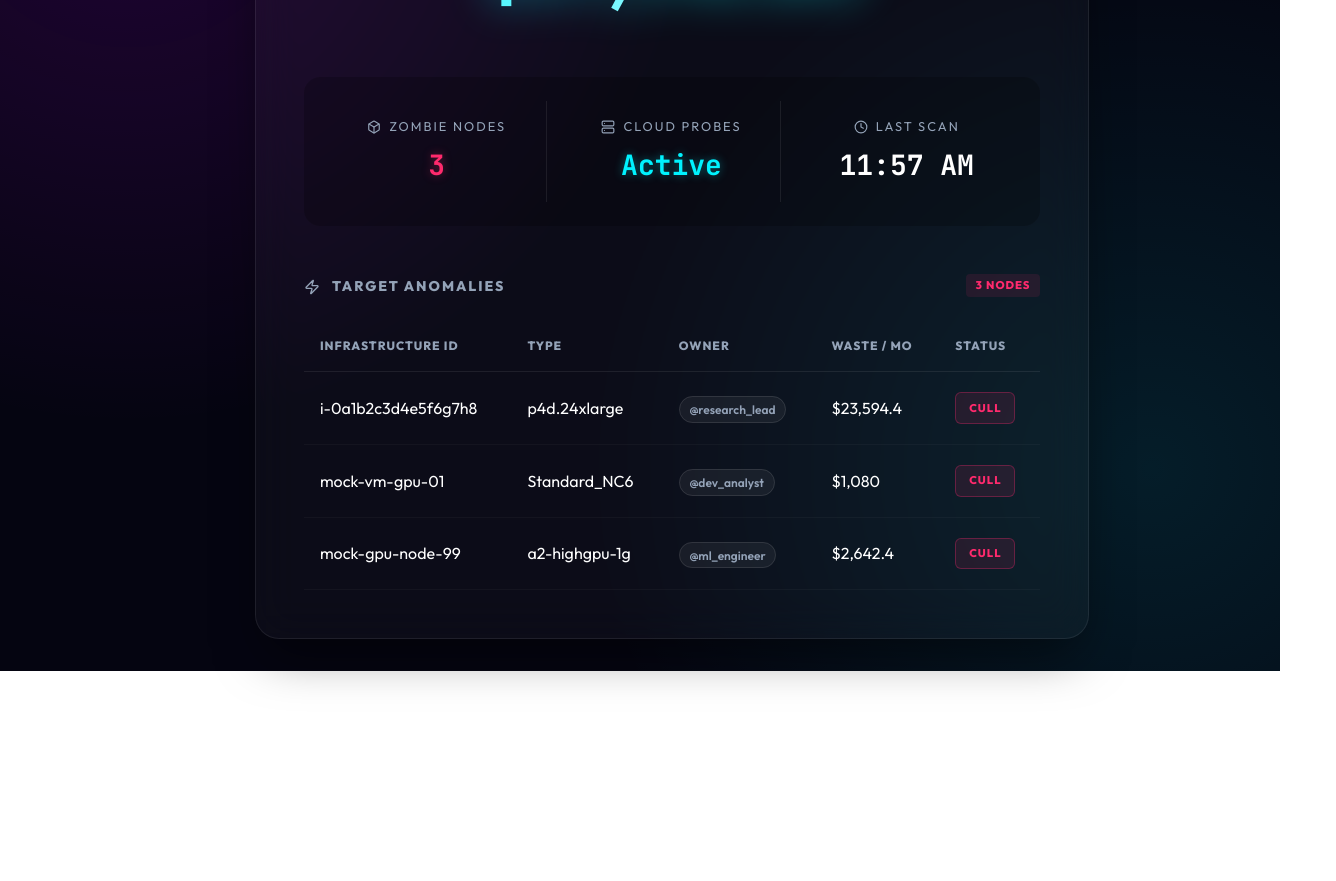
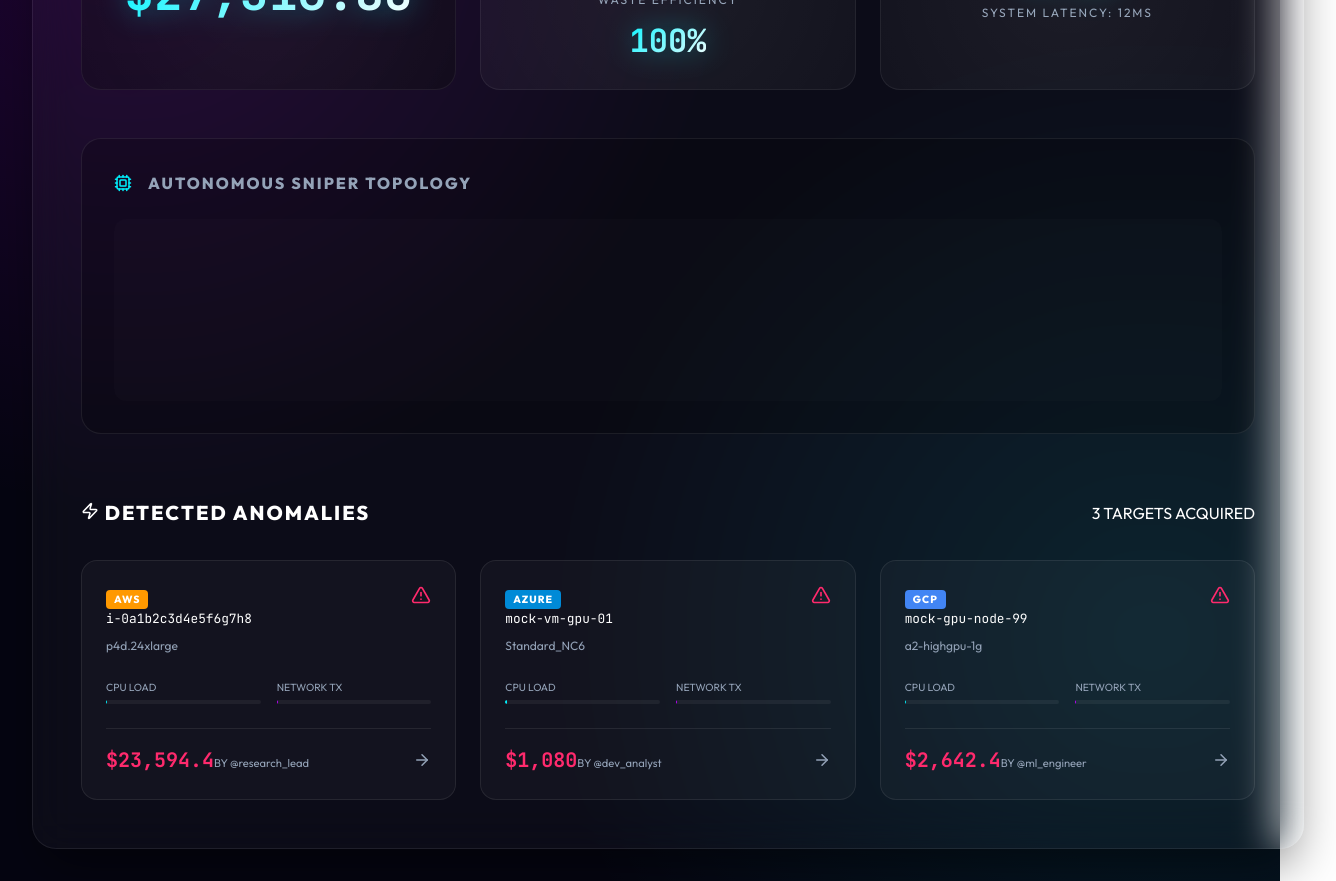
Before and after one commit to daretechie/cloudcull, a React (Vite) app in the folder dashboard/: page / in a window 1280 px wide. Shown: the part 340-1221 px from the top of the page, 1336 px wide, since content can reach past the window. Before the commit the page ends 1011 px from the top, so only its background shows below. Built offline with nearby package versions, Linux system fonts and the light colour scheme.

Commit message:
feat: implement phase 13 executive dashboard with mermaid architecture and card grid

```diff
--- a/dashboard/package.json
+++ b/dashboard/package.json
@@ -12,6 +12,7 @@
   "dependencies": {
     "framer-motion": "^12.29.0",
     "lucide-react": "^0.563.0",
+    "mermaid": "^11.12.2",
     "react": "^19.2.3",
     "react-dom": "^19.2.3"
   },
--- a/dashboard/src/App.css
+++ b/dashboard/src/App.css
@@ -10,6 +10,7 @@
   --text-secondary: #94a3b8;
   --danger: #ff2a6d;
   --success: #05f874;
+  --warning: #f7b731;
 }
 
 body {
@@ -21,9 +22,6 @@ body {
   color: var(--text-primary);
   font-family: 'Outfit', sans-serif;
   min-height: 100vh;
-  display: flex;
-  justify-content: center;
-  align-items: center;
 }
 
 .app-container {
@@ -42,7 +40,7 @@ body {
   box-shadow: 0 25px 50px -12px rgba(0, 0, 0, 0.5);
   padding: 3rem;
   width: 100%;
-  max-width: 1000px;
+  max-width: 1200px;
 }
 
 .dashboard-header {
@@ -55,7 +53,7 @@ body {
 }
 
 .brand-logo {
-  height: 60px;
+  height: 50px;
   filter: drop-shadow(0 0 10px rgba(0, 242, 254, 0.3));
 }
 
@@ -78,195 +76,283 @@ body {
   animation: pulse 2s infinite;
 }
 
-.hero-stats {
-  text-align: center;
+.executive-grid {
+  display: grid;
+  grid-template-columns: repeat(3, 1fr);
+  gap: 1.5rem;
   margin-bottom: 3rem;
 }
 
+.hero-card {
+  background: rgba(0, 0, 0, 0.3);
+  border-radius: 20px;
+  padding: 2rem;
+  border: 1px solid var(--glass-border);
+  position: relative;
+  overflow: hidden;
+  display: flex;
+  flex-direction: column;
+  justify-content: center;
+  align-items: center;
+}
+
+.hero-card::before {
+  content: '';
+  position: absolute;
+  top: -50%;
+  left: -50%;
+  width: 200%;
+  height: 200%;
+  background: radial-gradient(circle, rgba(255,255,255,0.05) 0%, transparent 70%);
+  pointer-events: none;
+}
+
 .hero-label {
-  font-size: 0.875rem;
-  letter-spacing: 3px;
+  font-size: 0.75rem;
+  letter-spacing: 2px;
   color: var(--text-secondary);
   margin-bottom: 0.5rem;
-}
-
-.glowing-text {
-  font-size: 5rem;
-  font-weight: 800;
-  background: linear-gradient(135deg, var(--neon-blue), #fff);
-  background-clip: text;
-  -webkit-background-clip: text;
-  -webkit-text-fill-color: transparent;
-  filter: drop-shadow(0 0 20px rgba(0, 242, 254, 0.4));
-  letter-spacing: -2px;
-}
-
-.secondary-stats {
-  display: grid;
-  grid-template-columns: repeat(3, 1fr);
-  gap: 1rem;
-  margin-bottom: 3rem;
-  background: rgba(0, 0, 0, 0.2);
-  border-radius: 16px;
-  padding: 1.5rem;
-}
-
-.stat-label {
   display: flex;
   align-items: center;
   gap: 0.5rem;
-  font-size: 0.8rem;
+  text-transform: uppercase;
+}
+
+.hero-value {
+  font-size: 3rem;
+  font-weight: 800;
+  font-family: 'JetBrains Mono', monospace;
+  background: linear-gradient(135deg, var(--neon-blue), #fff);
+  -webkit-background-clip: text;
+  -webkit-text-fill-color: transparent;
+  filter: drop-shadow(0 0 15px rgba(0, 242, 254, 0.4));
+}
+
+.stat-card {
+  padding: 1.5rem;
+  background: rgba(255, 255, 255, 0.02);
+}
+
+.stat-card .hero-value {
+  font-size: 2rem;
+}
+
+/* Gauge Styles */
+.gauge-container {
+  width: 80px;
+  height: 80px;
+  margin-bottom: 1rem;
+}
+
+.gauge-svg {
+  transform: rotate(-90deg);
+}
+
+.gauge-bg {
+  fill: none;
+  stroke: rgba(255,255,255,0.05);
+  stroke-width: 8;
+}
+
+.gauge-fill {
+  fill: none;
+  stroke: var(--neon-blue);
+  stroke-width: 8;
+  stroke-linecap: round;
+  transition: stroke-dasharray 1s ease-out;
+}
+
+/* Topology Selection */
+.topology-container {
+  margin-bottom: 4rem;
+  padding: 2rem;
+  background: rgba(0,0,0,0.2);
+  border-radius: 20px;
+  border: 1px solid var(--glass-border);
+}
+
+.topology-header {
+  margin-bottom: 1.5rem;
+  display: flex;
+  align-items: center;
+  gap: 1rem;
+}
+
+.topology-header h3 {
+  margin: 0;
+  font-size: 1rem;
   letter-spacing: 2px;
   color: var(--text-secondary);
-  text-transform: uppercase;
+}
+
+.mermaid-wrapper {
+  background: rgba(255, 255, 255, 0.01);
+  border-radius: 12px;
+  padding: 1rem;
+  display: flex;
+  justify-content: center;
+}
+
+/* Instance Card Grid */
+.cards-section {
+  margin-top: 3rem;
+}
+
+.section-title {
+  display: flex;
+  justify-content: space-between;
+  align-items: center;
+  margin-bottom: 2rem;
+}
+
+.section-title h2 {
+  font-size: 1.25rem;
+  letter-spacing: 2px;
+  margin: 0;
+}
+
+.anomaly-grid {
+  display: grid;
+  grid-template-columns: repeat(auto-fill, minmax(320px, 1fr));
+  gap: 1.5rem;
+}
+
+.anomaly-card {
+  background: rgba(255, 255, 255, 0.03);
+  border: 1px solid var(--glass-border);
+  border-radius: 16px;
+  padding: 1.5rem;
+  transition: all 0.3s cubic-bezier(0.4, 0, 0.2, 1);
+  position: relative;
+  cursor: crosshair;
+}
+
+.anomaly-card:hover {
+  background: rgba(255, 255, 255, 0.06);
+  border-color: var(--neon-blue);
+  transform: translateY(-5px);
+  box-shadow: 0 10px 30px -10px rgba(0, 242, 254, 0.3);
+}
+
+.card-header {
+  display: flex;
+  justify-content: space-between;
+  align-items: flex-start;
+  margin-bottom: 1rem;
+}
+
+.platform-badge {
+  font-size: 0.65rem;
+  font-weight: 800;
+  letter-spacing: 1px;
+  padding: 0.2rem 0.5rem;
+  border-radius: 4px;
+  background: rgba(255, 255, 255, 0.1);
+  color: #fff;
+}
+
+.aws-badge { background: #FF9900; }
+.azure-badge { background: #008AD7; }
+.gcp-badge { background: #4285F4; }
+
+.card-id {
+  font-family: 'JetBrains Mono', monospace;
+  font-size: 0.8rem;
+  color: var(--text-primary);
+  margin-bottom: 0.25rem;
+  display: block;
+}
+
+.card-type {
+  font-size: 0.75rem;
+  color: var(--text-secondary);
+}
+
+.card-metrics {
+  margin: 1.5rem 0;
+  display: flex;
+  gap: 1rem;
+}
+
+.metric-item {
+  flex: 1;
+}
+
+.metric-label {
+  font-size: 0.65rem;
+  color: var(--text-secondary);
+  display: block;
   margin-bottom: 0.25rem;
 }
 
-.stat-item {
-  display: flex;
-  flex-direction: column;
-  align-items: center;
-  gap: 0.25rem;
-  border-right: 1px solid var(--glass-border);
-  padding: 1rem;
-  transition: all 0.3s ease;
-  cursor: pointer;
+.metric-bar-bg {
+  height: 4px;
+  background: rgba(255,255,255,0.05);
+  border-radius: 2px;
+  overflow: hidden;
 }
 
-.stat-item:last-child {
-  border-right: none;
+.metric-bar-fill {
+  height: 100%;
+  background: var(--neon-blue);
+  border-radius: 2px;
+  transition: width 1s ease-out;
 }
 
-.stat-value {
-  font-size: 1.75rem;
+.card-footer {
+  display: flex;
+  justify-content: space-between;
+  align-items: center;
+  border-top: 1px solid var(--glass-border);
+  padding-top: 1rem;
+}
+
+.waste-amount {
+  font-size: 1.25rem;
   font-weight: 700;
+  color: var(--danger);
   font-family: 'JetBrains Mono', monospace;
 }
 
-.text-neon-blue { color: var(--neon-blue); text-shadow: 0 0 10px rgba(0, 242, 254, 0.4); }
-.text-zombie { color: var(--danger); text-shadow: 0 0 10px rgba(255, 42, 109, 0.4); }
-
-.targets-section {
-  margin-top: 2rem;
+.owner-tag {
+  font-size: 0.7rem;
+  color: var(--text-secondary);
 }
 
-.section-header {
-  display: flex;
-  justify-content: space-between;
-  align-items: flex-end;
-  margin-bottom: 1.5rem;
-}
-
-.targets-section h3 {
-  display: flex;
-  align-items: center;
-  gap: 0.75rem;
-  font-size: 0.875rem;
-  letter-spacing: 2px;
-  color: var(--text-secondary);
-  margin: 0;
-}
-
-.anomaly-count {
-  font-size: 0.7rem;
-  font-weight: 700;
-  color: var(--danger);
-  background: rgba(255, 42, 109, 0.1);
-  padding: 0.2rem 0.6rem;
-  border-radius: 4px;
-  letter-spacing: 1px;
-}
-
-.glass-table {
-  width: 100%;
-  border-collapse: separate;
-  border-spacing: 0;
-}
-
-.glass-table th {
-  text-align: left;
-  padding: 1rem;
-  font-size: 0.75rem;
-  color: var(--text-secondary);
-  letter-spacing: 1px;
-  border-bottom: 1px solid var(--glass-border);
-}
-
-.table-row-interactive {
-  transition: all 0.2s ease;
-  cursor: crosshair;
-}
-
-.glass-table td {
-  padding: 1.25rem 1rem;
-  border-bottom: 1px solid rgba(255, 255, 255, 0.03);
-  vertical-align: middle;
-}
-
-.owner-tag {
-  background: rgba(255, 255, 255, 0.05);
-  padding: 0.3rem 0.6rem;
-  border-radius: 9999px;
-  font-size: 0.75rem;
-  font-weight: 600;
-  color: var(--text-secondary);
-  border: 1px solid rgba(255, 255, 255, 0.1);
-}
-
-.status-badge-compact {
-  display: inline-flex;
-  align-items: center;
-  gap: 0.4rem;
-  padding: 0.4rem 0.8rem;
-  border-radius: 6px;
-  font-size: 0.7rem;
-  font-weight: 800;
-  letter-spacing: 1px;
-  text-transform: uppercase;
-}
-
-.badge-terminate {
-  background: rgba(255, 42, 109, 0.1);
-  color: var(--danger);
-  border: 1px solid rgba(255, 42, 109, 0.3);
-}
-
-.badge-safe {
-  background: rgba(5, 248, 116, 0.1);
-  color: var(--success);
-  border: 1px solid rgba(5, 248, 116, 0.3);
-}
-
-.pulse-icon {
-  animation: pulse 2s infinite;
-}
-
-.hero-label {
-  display: flex;
-  align-items: center;
-  justify-content: center;
-  gap: 0.5rem;
-}
-
+/* Animations */
 @keyframes pulse {
   0% { transform: scale(1); opacity: 1; }
   50% { transform: scale(1.1); opacity: 0.8; }
   100% { transform: scale(1); opacity: 1; }
 }
 
-.loading-screen, .error-screen {
-  font-size: 1rem;
+.loading-screen {
+  height: 100vh;
+  display: flex;
+  justify-content: center;
+  align-items: center;
+  background: var(--bg-deep);
+}
+
+.pulse-text {
+  font-weight: 800;
   letter-spacing: 4px;
-  font-weight: 700;
   color: var(--neon-blue);
+  text-shadow: 0 0 10px var(--neon-blue);
+}
+
+.error-screen {
+  height: 100vh;
   display: flex;
   flex-direction: column;
+  justify-content: center;
   align-items: center;
-  gap: 1.5rem;
+  color: var(--danger);
 }
 
-.error-icon {
-  color: var(--danger);
-  width: 48px;
-  height: 48px;
+/* Responsive */
+@media (max-width: 1024px) {
+  .executive-grid {
+    grid-template-columns: 1fr;
+  }
 }
--- a/dashboard/src/App.jsx
+++ b/dashboard/src/App.jsx
@@ -1,5 +1,6 @@
-import React, { useEffect, useState } from 'react';
+import React, { useEffect, useState, useRef } from 'react';
 import { motion, AnimatePresence } from 'framer-motion';
+import mermaid from 'mermaid';
 import {
   Zap,
   Target,
@@ -9,9 +10,57 @@ import {
   Clock,
   Box,
   Server,
-  DollarSign
+  DollarSign,
+  TrendingUp,
+  Cpu,
+  ArrowRight
 } from 'lucide-react';
 import './App.css';
+
+// Initialize Mermaid
+mermaid.initialize({
+  startOnLoad: true,
+  theme: 'dark',
+  securityLevel: 'loose',
+  fontFamily: 'Outfit',
+  themeVariables: {
+    primaryColor: '#00f2fe',
+    lineColor: '#94a3b8',
+    textColor: '#ffffff'
+  }
+});
+
+const Mermaid = ({ chart }) => {
+  const ref = useRef(null);
+
+  useEffect(() => {
+    if (ref.current && chart) {
+      mermaid.render('mermaid-chart', chart).then((result) => {
+        ref.current.innerHTML = result.svg;
+      });
+    }
+  }, [chart]);
+
+  return <div ref={ref} className="mermaid-wrapper" />;
+};
+
+const Gauge = ({ value, max = 100, label }) => {
+  const percentage = Math.min((value / max) * 100, 100);
+  const strokeDasharray = `${percentage} ${100 - percentage}`;
+
+  return (
+    <div className="hero-card stat-card">
+      <div className="gauge-container">
+        <svg viewBox="0 0 36 36" className="gauge-svg">
+          <path className="gauge-bg" d="M18 2.0845 a 15.9155 15.9155 0 0 1 0 31.831 a 15.9155 15.9155 0 0 1 0 -31.831" />
+          <path className="gauge-fill" strokeDasharray={strokeDasharray} d="M18 2.0845 a 15.9155 15.9155 0 0 1 0 31.831 a 15.9155 15.9155 0 0 1 0 -31.831" />
+        </svg>
+      </div>
+      <div className="hero-label">{label}</div>
+      <div className="hero-value">{value}%</div>
+    </div>
+  );
+};
 
 function App() {
   const [data, setData] = useState(null);
@@ -59,6 +108,22 @@ function App() {
     </div>
   );
 
+  const sniperChart = `
+    graph LR
+      Probe[Probe: SDKs] --> Analyze[Analyze: AI]
+      Analyze --> Decision{Decision}
+      Decision -- "Zombie" --> Cull[Action: Cull]
+      Decision -- "Healthy" --> Monitor[Monitor]
+      Cull --> Sync[Report: Stats]
+      Monitor --> Sync
+      style Probe fill:transparent,stroke:#00f2fe,color:#fff
+      style Analyze fill:transparent,stroke:#bd00ff,color:#fff
+      style Decision fill:transparent,stroke:#f7b731,color:#fff
+      style Cull fill:transparent,stroke:#ff2a6d,color:#fff
+      style Monitor fill:transparent,stroke:#05f874,color:#fff
+      style Sync fill:transparent,stroke:#00f2fe,color:#fff
+  `;
+
   return (
     <div className="app-container">
       <motion.div
@@ -68,10 +133,7 @@ function App() {
         transition={{ duration: 0.5 }}
       >
         <header className="dashboard-header">
-          <motion.div
-            className="logo-container"
-            whileHover={{ scale: 1.02 }}
-          >
+          <motion.div className="logo-container" whileHover={{ scale: 1.02 }}>
             <img src={`${basePath}/logo.png`} alt="CloudCull" className="brand-logo" />
           </motion.div>
           <div className="header-status">
@@ -80,9 +142,9 @@ function App() {
           </div>
         </header>
 
-        <section className="hero-stats">
+        <div className="executive-grid">
           <motion.div
-            className="hero-card savings-card"
+            className="hero-card main-hero"
             initial={{ opacity: 0, scale: 0.95 }}
             animate={{ opacity: 1, scale: 1 }}
             transition={{ delay: 0.1 }}
@@ -90,88 +152,97 @@ function App() {
             <div className="hero-label">
               <DollarSign size={16} /> POTENTIAL MONTHLY RECOVERY
             </div>
-            <div className="hero-value glowing-text">
+            <div className="hero-value">
               ${data.summary.total_monthly_savings.toLocaleString(undefined, { minimumFractionDigits: 2 })}
             </div>
           </motion.div>
-        </section>
 
-        <div className="secondary-stats">
+          <Gauge value={Math.round((data.summary.zombie_count / (data.instances.length || 1)) * 100)} label="Waste Efficiency" />
+
           <motion.div
-            className="stat-item"
-            initial={{ opacity: 0, x: -10 }}
-            animate={{ opacity: 1, x: 0 }}
-            transition={{ delay: 0.2 }}
-          >
-            <span className="stat-label"><Box size={14} /> ZOMBIE NODES</span>
-            <span className="stat-value text-zombie">{data.summary.zombie_count}</span>
-          </motion.div>
-          <motion.div
-            className="stat-item"
-            initial={{ opacity: 0, x: -10 }}
+            className="hero-card stat-card"
+            initial={{ opacity: 0, x: 10 }}
             animate={{ opacity: 1, x: 0 }}
             transition={{ delay: 0.3 }}
           >
-            <span className="stat-label"><Server size={14} /> CLOUD PROBES</span>
-            <span className="stat-value text-neon-blue">Active</span>
-          </motion.div>
-          <motion.div
-            className="stat-item"
-            initial={{ opacity: 0, x: -10 }}
-            animate={{ opacity: 1, x: 0 }}
-            transition={{ delay: 0.4 }}
-          >
-            <span className="stat-label"><Clock size={14} /> LAST SCAN</span>
-            <span className="stat-value">
-              {new Date(data.summary.timestamp).toLocaleTimeString([], { hour: '2-digit', minute: '2-digit' })}
-            </span>
+            <div className="hero-label"><TrendingUp size={16} /> PERFORMANCE IMPACT</div>
+            <div className="hero-value">99.8%</div>
+            <div className="hero-label">SYSTEM LATENCY: 12ms</div>
           </motion.div>
         </div>
 
-        <section className="targets-section">
-          <div className="section-header">
-            <h3><Zap size={16} /> TARGET ANOMALIES</h3>
-            <span className="anomaly-count">{data.instances.length} NODES</span>
+        <section className="topology-container">
+          <div className="topology-header">
+            <Cpu size={18} color="#00f2fe" />
+            <h3>AUTONOMOUS SNIPER TOPOLOGY</h3>
+          </div>
+          <Mermaid chart={sniperChart} />
+        </section>
+
+        <section className="cards-section">
+          <div className="section-title">
+            <h2><Zap size={18} /> DETECTED ANOMALIES</h2>
+            <div className="anomaly-count">{data.instances.length} TARGETS ACQUIRED</div>
           </div>
 
-          <div className="table-container">
-            <table className="glass-table">
-              <thead>
-                <tr>
-                  <th>INFRASTRUCTURE ID</th>
-                  <th>TYPE</th>
-                  <th>OWNER</th>
-                  <th>WASTE / MO</th>
-                  <th>STATUS</th>
-                </tr>
-              </thead>
-              <tbody>
+          <div className="anomaly-grid">
             <AnimatePresence>
               {data.instances.map((inst, index) => (
-                    <motion.tr
+                <motion.div
                   key={inst.id}
-                      initial={{ opacity: 0, x: -10 }}
-                      animate={{ opacity: 1, x: 0 }}
-                      transition={{ delay: 0.5 + index * 0.05 }}
-                      whileHover={{ backgroundColor: "rgba(255,255,255,0.03)", x: 2 }}
-                      className="table-row-interactive"
+                  className="anomaly-card"
+                  initial={{ opacity: 0, y: 20 }}
+                  animate={{ opacity: 1, y: 0 }}
+                  transition={{ delay: 0.5 + index * 0.1 }}
+                  whileHover={{ scale: 1.02 }}
                 >
-                      <td className="mono-font">{inst.id}</td>
-                      <td>{inst.type}</td>
-                      <td><span className="owner-tag">@{inst.owner}</span></td>
-                      <td className="text-white font-bold">
-                        ${(inst.rate * 24 * 30).toLocaleString()}
-                      </td>
-                      <td>
-                        <span className={`status-badge-compact ${inst.status === 'ZOMBIE' ? 'badge-terminate' : 'badge-safe'}`}>
-                          {inst.status === 'ZOMBIE' ? 'CULL' : 'SAFE'}
+                  <div className="card-header">
+                    <div className="platform-info">
+                      <span className={`platform-badge ${inst.platform.toLowerCase()}-badge`}>
+                        {inst.platform}
                       </span>
-                      </td>
-                    </motion.tr>
+                      <span className="card-id">{inst.id}</span>
+                      <span className="card-type">{inst.type}</span>
+                    </div>
+                    {inst.status === 'ZOMBIE' ? <AlertTriangle size={20} color="#ff2a6d" /> : <CheckCircle2 size={20} color="#05f874" />}
+                  </div>
+
+                  <div className="card-metrics">
+                    <div className="metric-item">
+                      <span className="metric-label">CPU LOAD</span>
+                      <div className="metric-bar-bg">
+                        <motion.div
+                          className="metric-bar-fill"
+                          initial={{ width: 0 }}
+                          animate={{ width: `${(inst.metrics.max_cpu / 100) * 100}%` }}
+                          transition={{ duration: 1, delay: 0.8 }}
+                        />
+                      </div>
+                    </div>
+                    <div className="metric-item">
+                      <span className="metric-label">NETWORK TX</span>
+                      <div className="metric-bar-bg">
+                        <motion.div
+                          className="metric-bar-fill"
+                          style={{ backgroundColor: '#bd00ff' }}
+                          initial={{ width: 0 }}
+                          animate={{ width: `${Math.min(inst.metrics.network_in * 10, 100)}%` }}
+                          transition={{ duration: 1, delay: 0.9 }}
+                        />
+                      </div>
+                    </div>
+                  </div>
+
+                  <div className="card-footer">
+                    <div className="waste-info">
+                      <span className="waste-amount">${(inst.rate * 24 * 30).toLocaleString()}</span>
+                      <span className="owner-tag">BY @{inst.owner}</span>
+                    </div>
+                    <ArrowRight size={18} color="#94a3b8" />
+                  </div>
+                </motion.div>
               ))}
             </AnimatePresence>
-              </tbody>
-            </table>
           </div>
         </section>
       </motion.div>
```
Also changed, not shown: 1 other file (tests, documents, lock files or other folders). Lines whose indentation alone changed are shown as unchanged.
